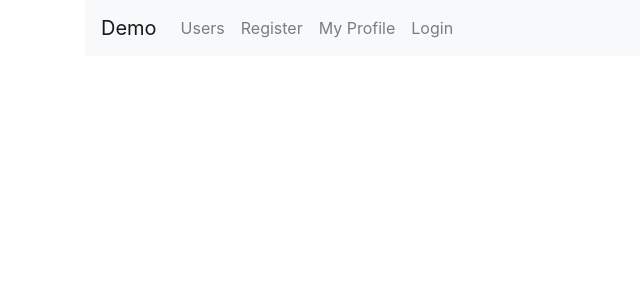
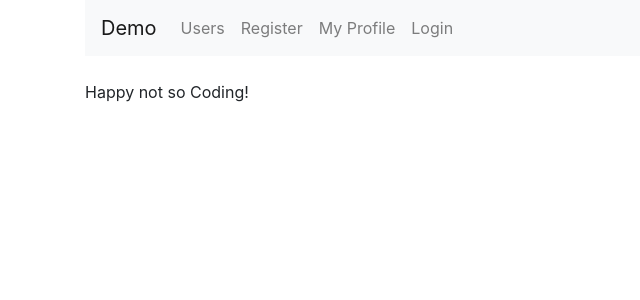
Before and after one commit to guptapratham42/Job-Application-Portal, a React (Create React App) app in the folder frontend/: page /RecHome in a window 1280 px wide. Shown: the top 300 px of the page, without its empty margins (0-640 px from the left). Built offline with nearby package versions, Linux system fonts and the light colour scheme.

Commit message:
Job-Application

```diff
--- a/frontend/src/App.js
+++ b/frontend/src/App.js
@@ -8,6 +8,7 @@ import Register from './components/Common/Register'
 import Login from './components/Common/Login'
 import Navbar from './components/templates/Navbar'
 import Profile from './components/Users/Profile'
+import RecHome from './components/Recruiter/RecHome'
 
 function App() {
   return (
@@ -20,6 +21,7 @@ function App() {
         <Route path="/register" component={Register}/>
         <Route path="/profile" component={Profile}/>
         <Route path="/login" component={Login}/>
+        <Route path="/RecHome" component={RecHome}/>
       </div>
     </Router>
   );
--- a/frontend/src/components/Common/Login.js
+++ b/frontend/src/components/Common/Login.js
@@ -38,7 +38,11 @@ export default class Login extends Component {
                 if(res.data.msg)
                     alert(res.data.msg);
                 else
-                 alert("Successfully Logged in\t" + res.data.user.name);console.log(res.data);
+                 {
+                    alert("Successfully Logged in\t" + res.data.user.name);console.log(res.data);
+                    this.props.history.push("/RecHome");
+                    window.location.reload();
+                 }
                 })
              ;
 
--- /dev/null
+++ b/frontend/src/components/Recruiter/RecHome.js
@@ -0,0 +1,25 @@
+import React, {Component} from 'react';
+import axios from 'axios';
+
+export default class RecHome extends Component {
+
+    constructor(props) {
+        super(props);
+        this.state = {
+            name:'',
+            email:''
+        }
+    }
+
+    componentDidMount() {
+
+    }
+
+    render() {
+        return (
+            <div>
+                Happy not so Coding!
+           </div>
+        )
+    }
+}
```
